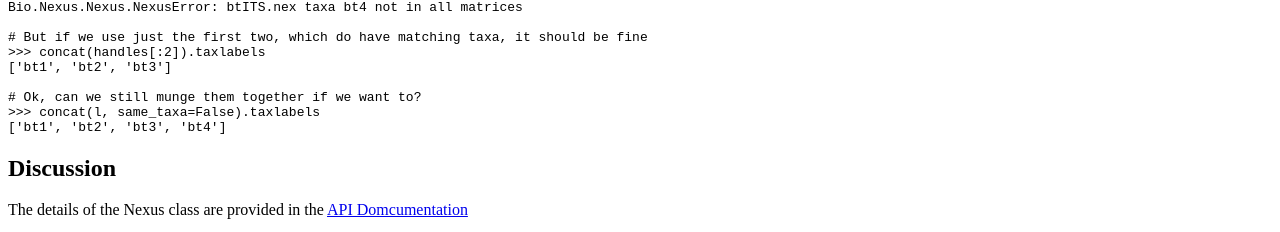
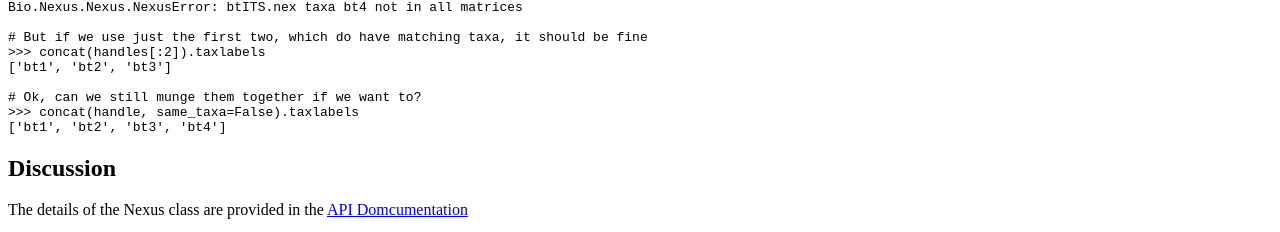
Before and after one commit to biopython/biopython.github.io, a Jekyll site: the page built from wiki/Concatenate_nexus.md, in a window 1280 px wide. Shown: the part 1480-1712 px from the top of the page. Built offline with Jekyll 4.4.1, drawn with Linux system fonts in a browser that asks for light colours; some of the changed text lies outside the part shown.

Commit message:
Change to wiki page

```diff
--- a/wiki/Concatenate_nexus.md
+++ b/wiki/Concatenate_nexus.md
@@ -121,7 +121,7 @@ And now, using our new functions:
     ['bt1', 'bt2', 'bt3']
 
     # Ok, can we still munge them together if we want to?
-    >>> concat(l, same_taxa=False).taxlabels
+    >>> concat(handle, same_taxa=False).taxlabels
     ['bt1', 'bt2', 'bt3', 'bt4']
 
 Discussion
```
Also changed, not shown: 1 other file.
